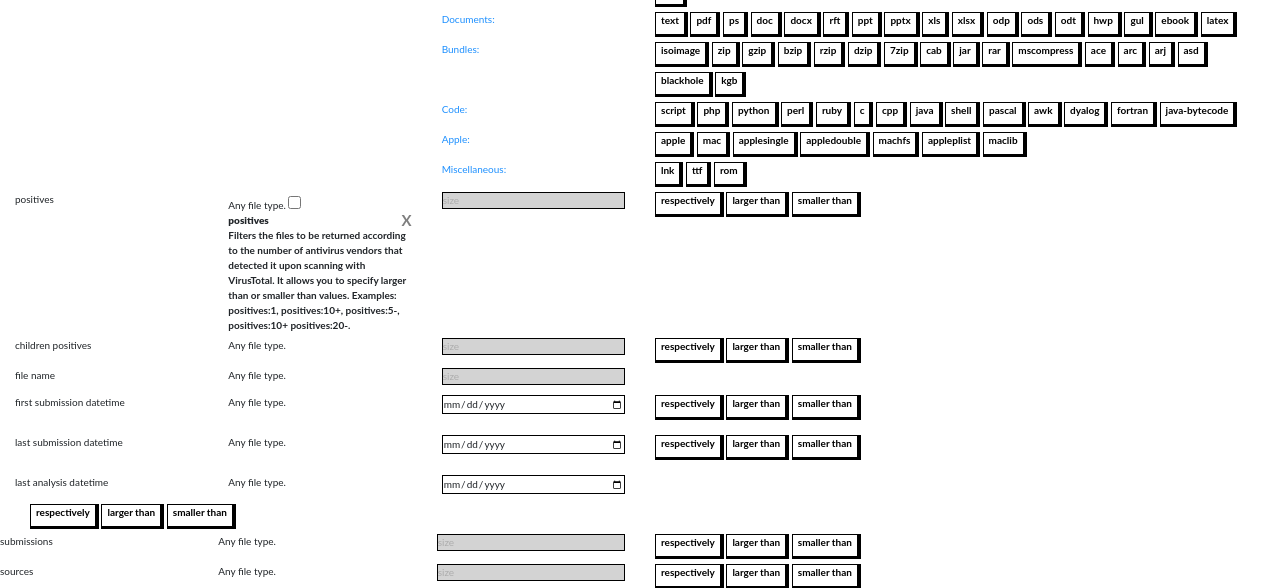
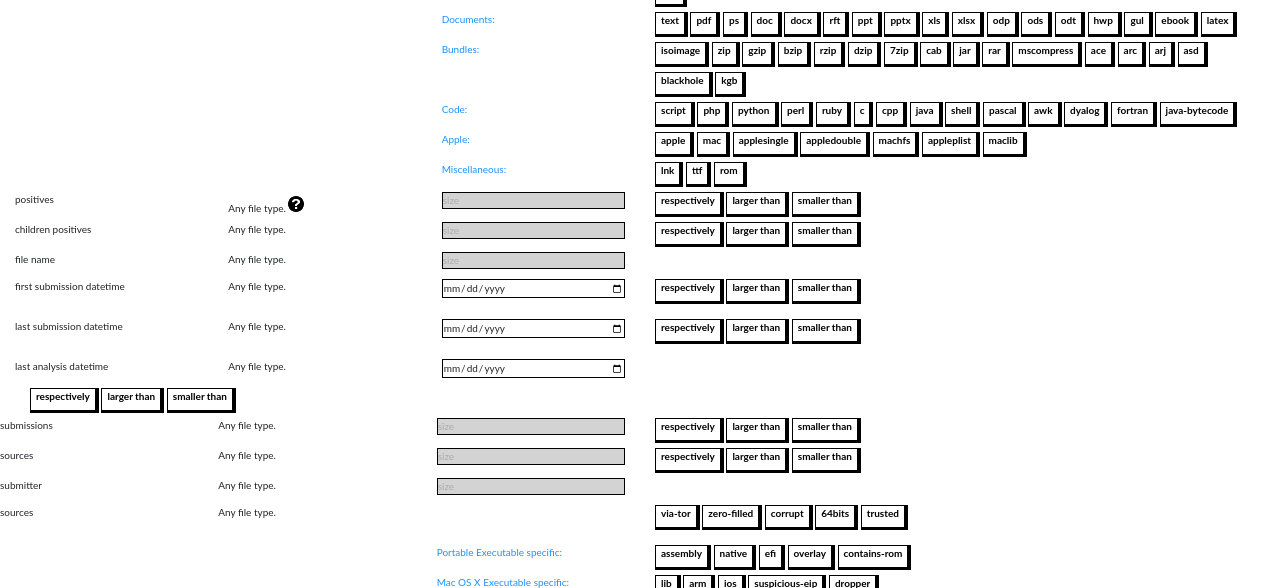
Before and after one commit to hazalmaslan/django-webapp, a Django app: page /search/ in a window 1280 px wide. Shown: the part 373-961 px from the top of the page. Run offline with Django 3.2, Linux system fonts and the light colour scheme; some libraries are stand-ins or nearby versions.

Commit message:
correction on pop-up

```diff
--- a/z_lab_engine/models.py
+++ b/z_lab_engine/models.py
@@ -19,3 +19,6 @@ class Hash(models.Model):
 class SearchTag(models.Model):
     tags = models.CharField(max_length=1000)
     count = models.IntegerField()
+
+
+# TODO: find the best way to associate the hash with searchtags
--- a/z_lab_engine/templates/z_lab_engine/base.html
+++ b/z_lab_engine/templates/z_lab_engine/base.html
@@ -62,7 +62,7 @@
         <a class="nav-link" href="{% url 'search' %}">Search</a>
       </li>
         <li class="nav-item">
-        <a class="nav-link" href="{% url 'search' %}">Search in VirusTotal</a>
+        <a class="nav-link" href="{% url 'virus_total_search' %}">Search in VirusTotal</a>
       </li>
 
     </ul>
--- a/z_lab_engine/templates/z_lab_engine/search_in_virustotal.html
+++ b/z_lab_engine/templates/z_lab_engine/search_in_virustotal.html
@@ -113,6 +113,8 @@
                 </div>
             </label>
             <!---------------    -------------------------->
+
+
         </div>
         <div class="col-2">
             <h9>Executables: </h9>
@@ -482,8 +484,8 @@
         </div>
         <div class="col-2">
             <h8>Any file type.</h8>
-             <!---------------  popup ---------------------->
-            <input type="checkbox" id="hide-me" class="hide-me3">
+            <!---------------  popup ---------------------->
+            <input type="checkbox" id="hide-me3" class="hide-me">
             <label for="hide-me3" class="check-box-label">
                 <div class="message"><span class="close">X</span>
                     <strong>positives</strong>
@@ -491,6 +493,7 @@
                 </div>
             </label>
             <!---------------    -------------------------->
+
         </div>
         <div class="col-2">
             <input class="size-input" placeholder="size">
--- a/z_lab_engine/urls.py
+++ b/z_lab_engine/urls.py
@@ -11,4 +11,7 @@ urlpatterns = [
 
     # engine/update/
     path('upload/', views.upload, name='upload'),
+
+    # engine/virus_total_search
+    path('virus_total_search/', views.search, name='virus_total_search'),
 ]
--- a/z_lab_engine/views.py
+++ b/z_lab_engine/views.py
@@ -25,3 +25,5 @@ class HashCreateView(CreateView):
 class SearchTagCreateView(CreateView):
     model = SearchTag
     fields = ('tags', 'count')
+
+# TODO: search a way to get the text from the htmls
```
